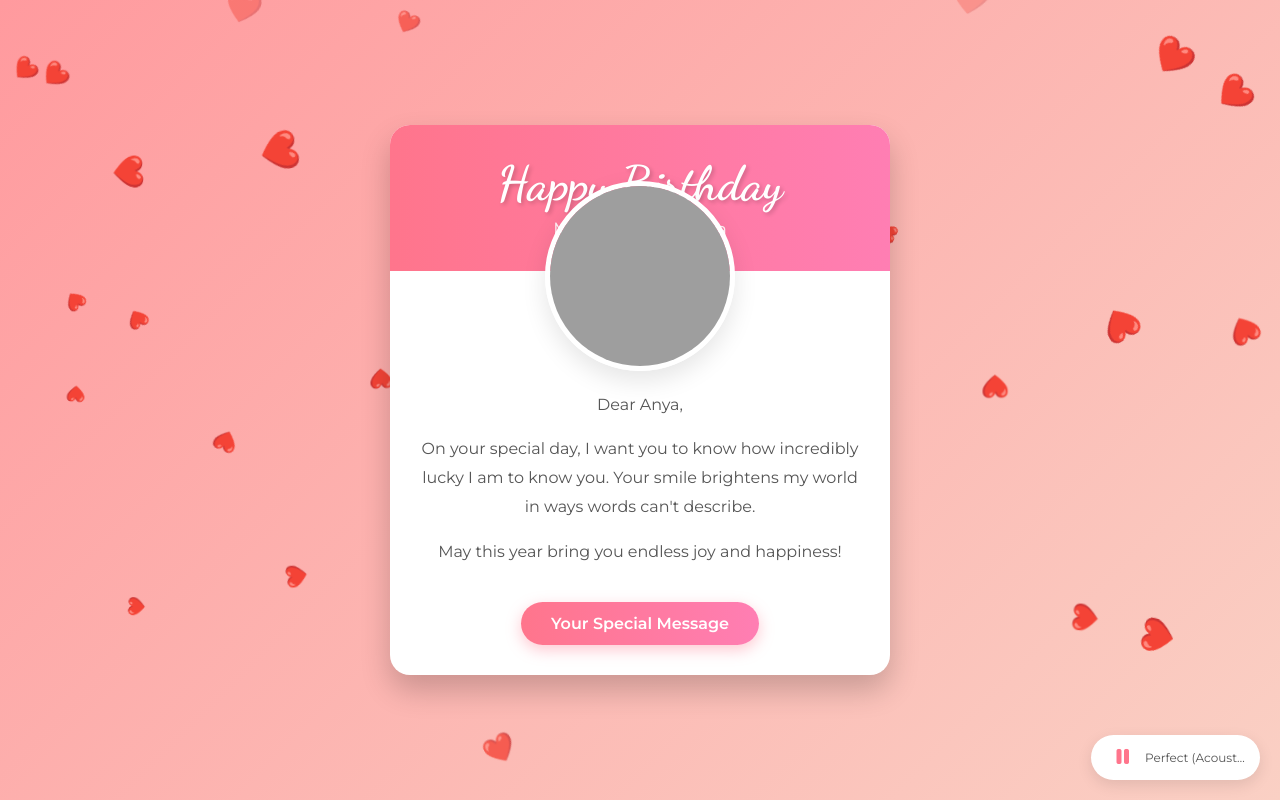
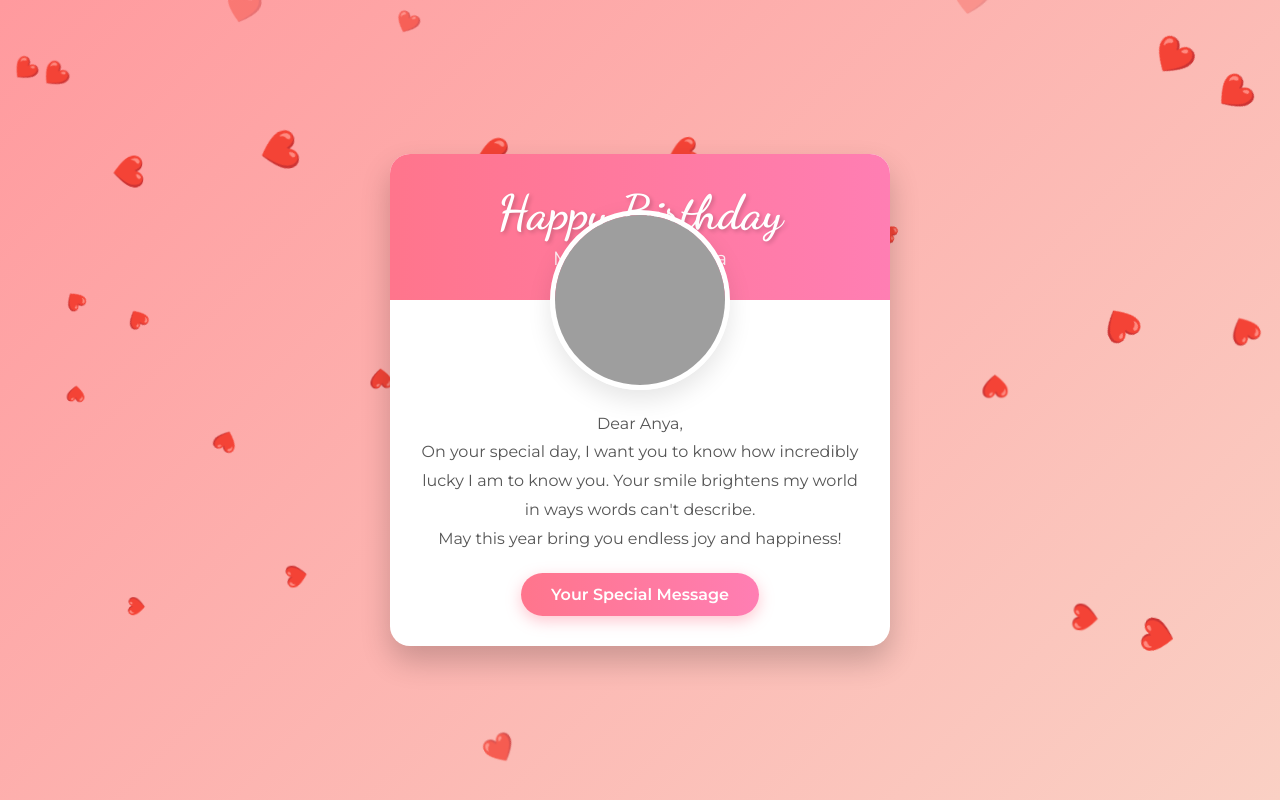
Before and after one commit to DarkXworker/anyabirthday, a plain HTML site: page index.html in a window 1280 px wide. Drawn offline with Linux system fonts and the light colour scheme; grey boxes are pictures that could not be loaded.

Commit message:
Update index.html

```diff
--- a/index.html
+++ b/index.html
@@ -1,22 +1,23 @@
 <!DOCTYPE html>
 <html lang="en">
 <head>
-    <meta charset="UTF-8">
-    <meta name="viewport" content="width=device-width, initial-scale=1.0">
+  <meta charset="UTF-8" />
+  <meta name="viewport" content="width=device-width, initial-scale=1.0"/>
   <title>Happy Birthday Anya!</title>
+  <link rel="stylesheet" href="https://cdnjs.cloudflare.com/ajax/libs/font-awesome/6.0.0/css/all.min.css">
   <style>
     @import url('https://fonts.googleapis.com/css2?family=Dancing+Script:wght@700&family=Montserrat:wght@400;600&display=swap');
 
+    * { margin: 0; padding: 0; box-sizing: border-box; }
+
     body {
-            margin: 0;
-            padding: 0;
+      font-family: 'Montserrat', sans-serif;
+      background: linear-gradient(135deg, #ff9a9e 0%, #fad0c4 100%);
       height: 100vh;
       display: flex;
       justify-content: center;
       align-items: center;
-            background: linear-gradient(135deg, #ff9a9e 0%, #fad0c4 100%);
       overflow: hidden;
-            font-family: 'Montserrat', sans-serif;
     }
 
     .card {
@@ -36,7 +37,6 @@
       background: linear-gradient(to right, #ff758c, #ff7eb3);
       padding: 30px 0;
       color: white;
-            position: relative;
     }
 
     h1 {
@@ -94,7 +94,6 @@
       box-shadow: 0 8px 20px rgba(255, 117, 140, 0.6);
     }
 
-        /* Falling hearts animation */
     .falling-hearts {
       position: absolute;
       top: 0;
@@ -114,58 +113,15 @@
     }
 
     @keyframes falling {
-            0% {
-                transform: translateY(-50px) rotate(0deg);
-                opacity: 0;
-            }
-            10% {
-                opacity: 1;
-            }
-            90% {
-                opacity: 1;
-            }
-            100% {
-                transform: translateY(100vh) rotate(360deg);
-                opacity: 0;
-            }
-        }
-
-        /* Music player */
-        .music-player {
-            position: fixed;
-            bottom: 20px;
-            right: 20px;
-            background: white;
-            border-radius: 50px;
-            padding: 10px 15px;
-            box-shadow: 0 5px 15px rgba(0,0,0,0.1);
-            display: flex;
-            align-items: center;
-            z-index: 100;
-        }
-
-        .music-btn {
-            background: transparent;
-            border: none;
-            font-size: 20px;
-            cursor: pointer;
-            color: #ff758c;
-            margin: 0 5px;
-        }
-
-        .song-title {
-            font-size: 12px;
-            margin-left: 5px;
-            color: #555;
-            white-space: nowrap;
-            overflow: hidden;
-            text-overflow: ellipsis;
-            max-width: 100px;
+      0% { transform: translateY(-50px) rotate(0deg); opacity: 0; }
+      10% { opacity: 1; }
+      90% { opacity: 1; }
+      100% { transform: translateY(100vh) rotate(360deg); opacity: 0; }
     }
   </style>
-    <link rel="stylesheet" href="https://cdnjs.cloudflare.com/ajax/libs/font-awesome/6.0.0/css/all.min.css">
 </head>
 <body>
+
   <div class="falling-hearts" id="fallingHearts"></div>
 
   <div class="card">
@@ -187,19 +143,13 @@
     <a href="message.html" class="btn">Your Special Message</a>
   </div>
 
-    <!-- Music Player -->
-    <div class="music-player">
-        <button class="music-btn" id="playBtn">
-            <i class="fas fa-pause"></i>
-        </button>
-        <span class="song-title">Perfect (Acoustic)</span>
-        <audio id="bgMusic" loop autoplay>
+  <!-- Hidden Background Music (Autoplay) -->
+  <audio id="bgMusic" loop>
     <source src="https://raw.githubusercontent.com/DarkXworker/anyabirthday/main/Perfect%20(Acoustic).mp3" type="audio/mpeg">
   </audio>
-    </div>
 
   <script>
-        // Falling hearts animation
+    // Falling hearts
     function createFallingHearts() {
       const container = document.getElementById('fallingHearts');
       const heart = document.createElement('div');
@@ -209,48 +159,18 @@
       heart.style.animationDuration = (Math.random() * 3 + 2) + 's';
       heart.style.fontSize = (Math.random() * 20 + 15) + 'px';
       container.appendChild(heart);
-
       setTimeout(() => heart.remove(), 5000);
     }
-
-        for (let i = 0; i < 15; i++) {
-            setTimeout(createFallingHearts, i * 300);
-        }
+    for (let i = 0; i < 15; i++) setTimeout(createFallingHearts, i * 300);
     setInterval(createFallingHearts, 300);
 
-        // Music player functionality
-        const bgMusic = document.getElementById('bgMusic');
-        const playBtn = document.getElementById('playBtn');
-        let isPlaying = true; // Auto-play starts as true
+    // Autoplay fix for mobile browsers
+    const bgMusic = document.getElementById("bgMusic");
+    document.addEventListener("click", () => {
+      bgMusic.volume = 0.5;
+      bgMusic.play();
+    }, { once: true });
+  </script>
 
-        // Auto-play with user interaction workaround
-        document.body.addEventListener('click', initAudio, { once: true });
-
-        function initAudio() {
-            bgMusic.volume = 0.5;
-            bgMusic.play()
-                .then(() => {
-                    playBtn.innerHTML = '<i class="fas fa-pause"></i>';
-                    isPlaying = true;
-                })
-                .catch(e => {
-                    console.log("Auto-play prevented, waiting for user interaction");
-                    playBtn.innerHTML = '<i class="fas fa-play"></i>';
-                    isPlaying = false;
-                });
-        }
-
-        // Toggle play/pause
-        playBtn.addEventListener('click', () => {
-            if(isPlaying) {
-                bgMusic.pause();
-                playBtn.innerHTML = '<i class="fas fa-play"></i>';
-            } else {
-                bgMusic.play();
-                playBtn.innerHTML = '<i class="fas fa-pause"></i>';
-            }
-            isPlaying = !isPlaying;
-        });
-    </script>
 </body>
 </html>
```
Lines whose indentation alone changed are shown as unchanged.
